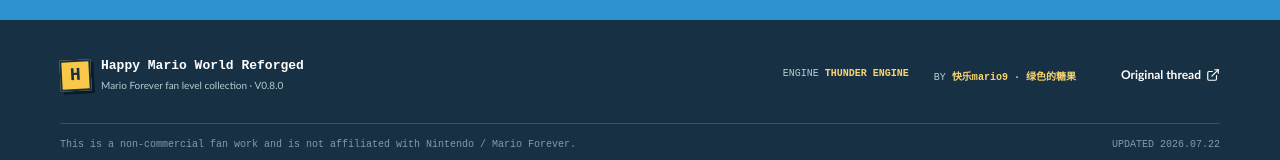
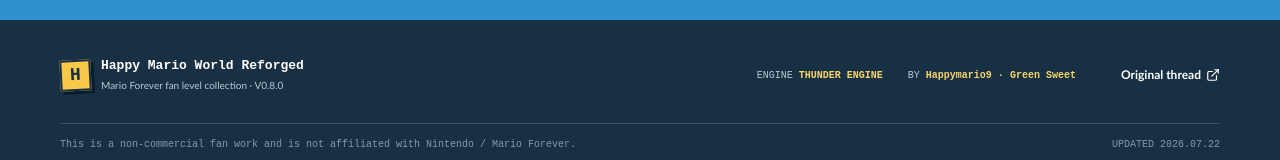
Before and after one commit to happymario9/Mario-Forever-Happy-Mario-World-Reforged, a React (Vite) app: page / in a window 1280 px wide. Shown: the part 2265-2425 px from the top of the page. Built offline with nearby package versions, Linux system fonts and the light colour scheme.

Commit message:
fix: 完善i18n

```diff
--- a/src/App.tsx
+++ b/src/App.tsx
@@ -104,7 +104,7 @@
 
 function Footer() {
   const { catalog } = useI18n()
-  return <footer className="site-footer"><div className="container footer-inner"><div className="footer-brand"><span className="brand-mark">H</span><div><b>Happy Mario World Reforged</b><small>{catalog.footer.format}</small></div></div><div className="footer-meta"><span>ENGINE <b>THUNDER ENGINE</b></span><span>BY <b>快乐mario9 · 绿色的糖果</b></span></div><a href={game.forum} target="_blank" rel="noreferrer" className="footer-link">{catalog.footer.discussion} <ExternalLink size={14} /></a></div><div className="container footer-bottom"><span>{catalog.footer.disclaimer}</span><span>UPDATED 2026.07.22</span></div></footer>
+  return <footer className="site-footer"><div className="container footer-inner"><div className="footer-brand"><span className="brand-mark">H</span><div><b>Happy Mario World Reforged</b><small>{catalog.footer.format}</small></div></div><div className="footer-meta"><span>ENGINE <b>THUNDER ENGINE</b></span><span>BY <b>{catalog.home.creatorName} · {catalog.home.testerName}</b></span></div><a href={game.forum} target="_blank" rel="noreferrer" className="footer-link">{catalog.footer.discussion} <ExternalLink size={14} /></a></div><div className="container footer-bottom"><span>{catalog.footer.disclaimer}</span><span>UPDATED 2026.07.22</span></div></footer>
 }
 
 export default App
```
